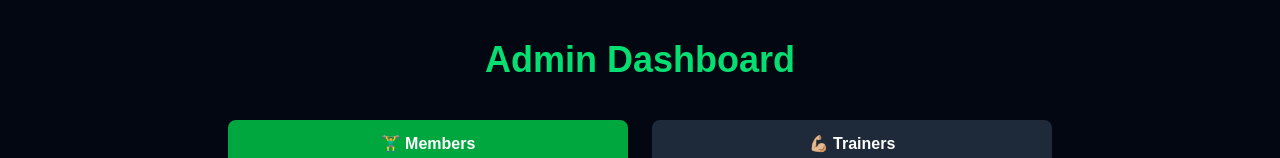
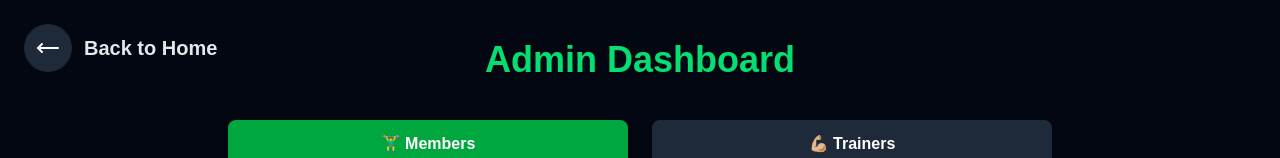
Before and after one commit to AmitBiswas1402/gym-1, a Next.js app: page /admin in a window 1280 px wide. Shown: the top 158 px of the page. Built offline with nearby package versions, Linux system fonts and the light colour scheme; no server answers; the database is empty; a web font is replaced by a local one.

Commit message:
Admin page fixed

```diff
--- a/app/admin/page.tsx
+++ b/app/admin/page.tsx
@@ -3,10 +3,13 @@
 import { useState, useEffect } from "react";
 import MembersPage from "@/app/admin/members/page";
 import TrainersPage from "@/app/admin/trainers/page";
+import { useRouter } from "next/navigation";
+import { MoveLeft } from "lucide-react";
 
 const AdminPage = () => {
   const [activeTab, setActiveTab] = useState<"members" | "trainers">("members");
   const [loading, setLoading] = useState(false);
+  const router = useRouter();
 
   useEffect(() => {
     setLoading(true);
@@ -19,7 +22,18 @@ const AdminPage = () => {
   }, [activeTab]);
 
   return (
-    <div className="min-h-screen bg-gray-950 text-white p-10">
+    <div className="min-h-screen bg-gray-950 text-white p-10 relative">
+      {/* ✅ BACK TO HOME BUTTON */}
+      <button
+        onClick={() => router.push("/")}
+        className="absolute top-6 left-6 flex items-center gap-3 text-xl font-semibold text-gray-200 hover:text-green-400 transition group"
+      >
+        <span className="flex items-center justify-center w-12 h-12 rounded-full bg-gray-800 group-hover:bg-green-500 text-white text-2xl transition">
+          <MoveLeft />
+        </span>
+        <span className="hidden sm:block">Back to Home</span>
+      </button>
+
       {/* ✅ ADMIN HEADER */}
       <h1 className="text-4xl font-bold text-center text-green-400 mb-10">
         Admin Dashboard
--- a/app/new-registry/page.tsx
+++ b/app/new-registry/page.tsx
@@ -6,7 +6,7 @@ import { useSearchParams, useRouter } from "next/navigation";
 export default function RegistrationForm() {
   const searchParams = useSearchParams();
   const router = useRouter();
-  const editId = searchParams.get("id"); // ✅ detects edit mode
+  const editId = searchParams.get("id");
 
   const [formData, setFormData] = useState<FormDataType>({
     name: "",
@@ -18,7 +18,6 @@ export default function RegistrationForm() {
     joinAs: "Member",
   });
 
-  // ✅ Autofill form when editing
   useEffect(() => {
     if (!editId) return;
 
@@ -44,7 +43,6 @@ export default function RegistrationForm() {
     }));
   };
 
-  // ✅ POST for new | PATCH for edit
   const handleSubmit = async (e: React.FormEvent) => {
     e.preventDefault();
 
@@ -97,7 +95,6 @@ export default function RegistrationForm() {
           name="email"
           placeholder="Email"
           value={formData.email}
-          disabled={!!editId}
           onChange={handleChange}
           className="w-full mb-3 p-2 rounded bg-gray-700"
           required
--- a/package.json
+++ b/package.json
@@ -11,6 +11,7 @@
   "dependencies": {
     "bcryptjs": "^3.0.3",
     "jsonwebtoken": "^9.0.2",
+    "lucide-react": "^0.555.0",
     "mongoose": "^8.20.1",
     "next": "15.5.5",
     "react": "19.1.0",
```
Also changed, not shown: 1 other file (tests, documents, lock files or other folders).
